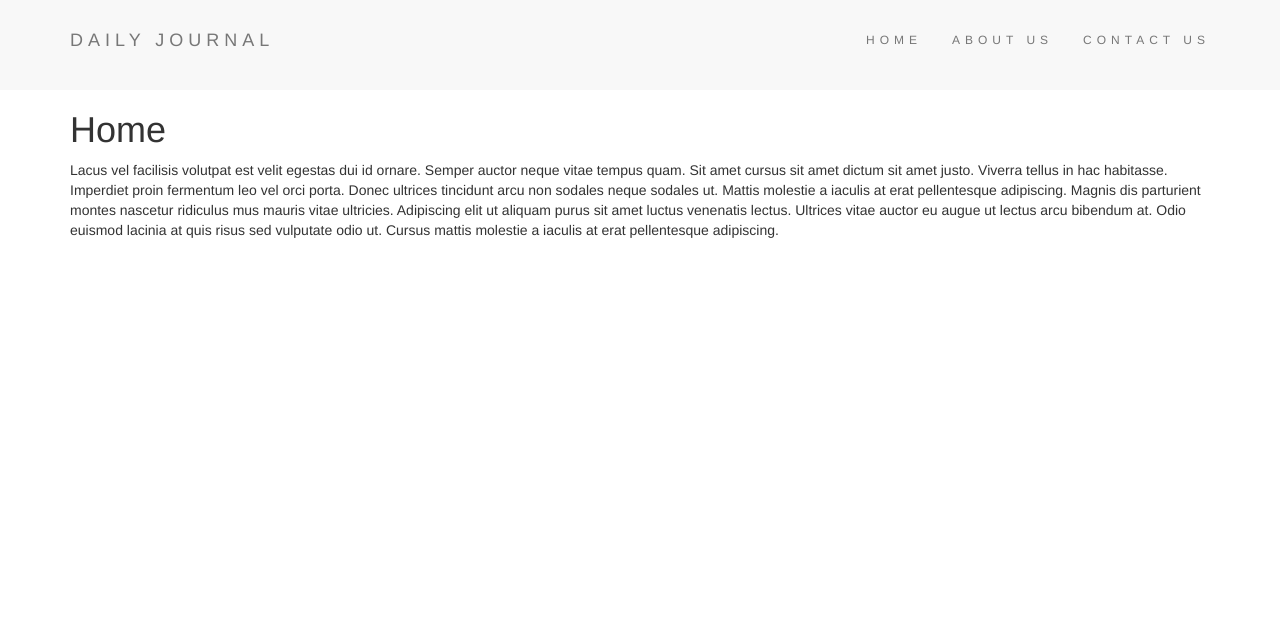
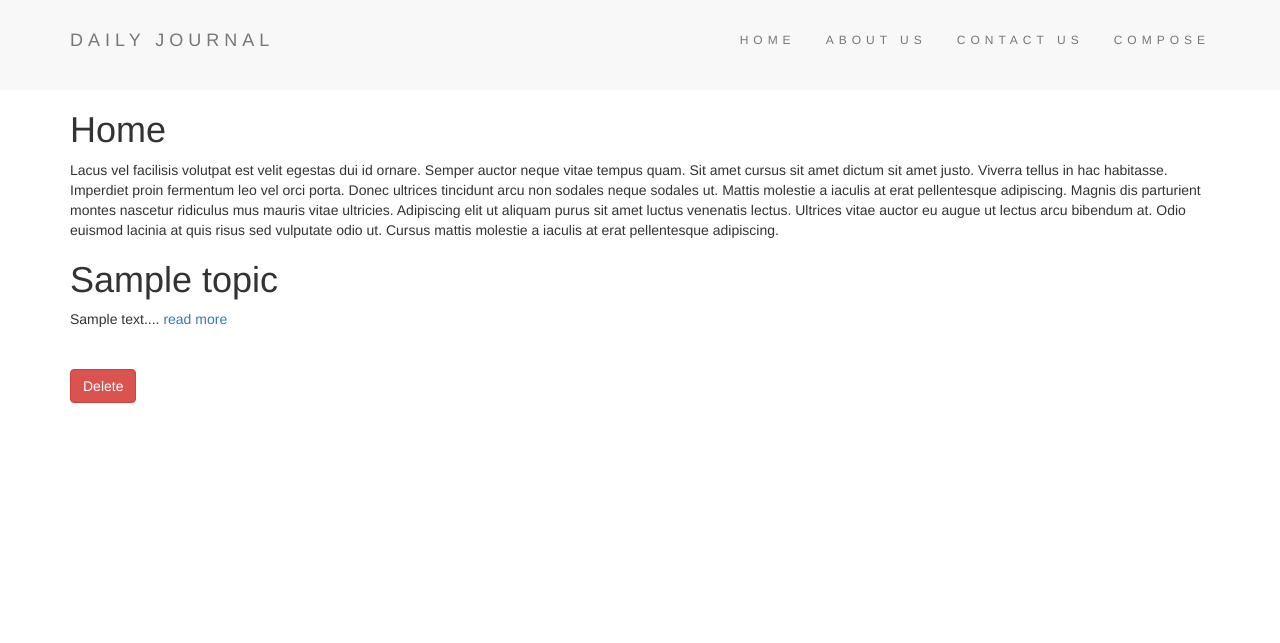
Before and after one commit to Vrushab-kudchi/blog-website-Vrushab, a Node server app: page / in a window 1280 px wide. Shown: the top 643 px of the page. Run offline with Node 20, Linux system fonts and the light colour scheme; tables that the repository leaves empty hold one stand-in row (values such as "Sample post"); some libraries are stand-ins or nearby versions.

Commit message:
Added to git

```diff
--- a/app.js
+++ b/app.js
@@ -1,28 +1,45 @@
-//jshint esversion:6
-
 const express = require("express");
 const bodyParser = require("body-parser");
+const mongoose = require("mongoose");
 const ejs = require("ejs");
 var _ = require('lodash');
 
+const app = express();
+
+app.set('view engine', 'ejs');
+
+mongoose.set('strictQuery', true);
+mongoose.connect("mongodb://localhost:27017/blogDB");
+
+const blogschema = mongoose.Schema({
+  title: String,
+  content: String
+})
+
+let blogDB = mongoose.model("topic", blogschema)
 
 const homeStartingContent = "Lacus vel facilisis volutpat est velit egestas dui id ornare. Semper auctor neque vitae tempus quam. Sit amet cursus sit amet dictum sit amet justo. Viverra tellus in hac habitasse. Imperdiet proin fermentum leo vel orci porta. Donec ultrices tincidunt arcu non sodales neque sodales ut. Mattis molestie a iaculis at erat pellentesque adipiscing. Magnis dis parturient montes nascetur ridiculus mus mauris vitae ultricies. Adipiscing elit ut aliquam purus sit amet luctus venenatis lectus. Ultrices vitae auctor eu augue ut lectus arcu bibendum at. Odio euismod lacinia at quis risus sed vulputate odio ut. Cursus mattis molestie a iaculis at erat pellentesque adipiscing.";
 const aboutContent = "Hac habitasse platea dictumst vestibulum rhoncus est pellentesque. Dictumst vestibulum rhoncus est pellentesque elit ullamcorper. Non diam phasellus vestibulum lorem sed. Platea dictumst quisque sagittis purus sit. Egestas sed sed risus pretium quam vulputate dignissim suspendisse. Mauris in aliquam sem fringilla. Semper risus in hendrerit gravida rutrum quisque non tellus orci. Amet massa vitae tortor condimentum lacinia quis vel eros. Enim ut tellus elementum sagittis vitae. Mauris ultrices eros in cursus turpis massa tincidunt dui.";
 const contactContent = "Scelerisque eleifend donec pretium vulputate sapien. Rhoncus urna neque viverra justo nec ultrices. Arcu dui vivamus arcu felis bibendum. Consectetur adipiscing elit duis tristique. Risus viverra adipiscing at in tellus integer feugiat. Sapien nec sagittis aliquam malesuada bibendum arcu vitae. Consequat interdum varius sit amet mattis. Iaculis nunc sed augue lacus. Interdum posuere lorem ipsum dolor sit amet consectetur adipiscing elit. Pulvinar elementum integer enim neque. Ultrices gravida dictum fusce ut placerat orci nulla. Mauris in aliquam sem fringilla ut morbi tincidunt. Tortor posuere ac ut consequat semper viverra nam libero.";
 
-const app = express();
 
-app.set('view engine', 'ejs');
 
-let posts = [];
 let topicParams = "";
 
 
-app.use(bodyParser.urlencoded({extended: true}));
+app.use(bodyParser.urlencoded({ extended: true }));
 app.use(express.static("public"));
 
 app.get('/', function (req, res) {
-  res.render("home", { homeData: homeStartingContent, postsData: posts ,topic: topicParams })
+  blogDB.find({}, function (err, data) {
+    if (err) {
+      console.log(err);
+    }
+    else {
+      res.render("home", { homeData: homeStartingContent, blogdata: data })
+    }
+  })
+
 })
 
 app.get('/about', function (req, res) {
@@ -30,7 +47,7 @@ app.get('/about', function (req, res) {
 })
 
 app.get('/contact', function (req, res) {
-  res.render("contact" , {contactData: contactContent})
+  res.render("contact", { contactData: contactContent })
 })
 
 app.get('/compose', function (req, res) {
@@ -39,34 +56,43 @@ app.get('/compose', function (req, res) {
 
 app.post('/composedata', function (req, res) {
 
-  let post = {
+  let topic = new blogDB({
     title: req.body.title,
     content: req.body.titledisc
-  }
-  posts.push(post)
+  })
+  topic.save().then(function () {
     res.redirect("/");
+  })
 })
 
 app.get('/post/:topic', function (req, res) {
-  posts.forEach(function (data) {
+  blogDB.find({}, function (err, results) {
+    results.forEach(function (data) {
       topicParams = _.lowerCase(req.params.topic)
-    if (_.lowerCase(data.title) === topicParams )
-    {
-      res.render("post" ,{searchTitle: data.title ,searchContent: data.content });
+      if (_.lowerCase(data.title) === topicParams) {
+        res.render("post", { searchTitle: data.title, searchContent: data.content });
         console.log("match found");
       } else {
         console.log("match not found");
       }
-
     })
 
   })
+})
+
+app.post("/delete", function (req, res) {
+
+  let contentid = req.body.id;
+  blogDB.deleteOne({ id: contentid }, function (err) {
+    if (!err) {
+      console.log("deleted")
+      res.redirect('/')
+    }
+  })
+});
 
 
 
-
-
-
-app.listen(3000, function() {
+app.listen(process.env.PORT || 3000, function () {
   console.log("Server started on port 3000");
 });
--- a/package.json
+++ b/package.json
@@ -12,6 +12,7 @@
     "body-parser": "^1.18.3",
     "ejs": "^3.1.8",
     "express": "^4.16.3",
-    "lodash": "^4.17.21"
+    "lodash": "^4.17.21",
+    "mongoose": "^6.9.0"
   }
 }
--- a/views/home.ejs
+++ b/views/home.ejs
@@ -6,7 +6,7 @@
     </p>
 
 
-    <% postsData.forEach(function(element) { %>
+    <% blogdata.forEach(function(element) { %>
         <h1>
             <%=element.title %>
         </h1>
@@ -14,6 +14,9 @@
             <%=element.content.substring(0,140) + "..." %>
 
                 <a href="/post/<%= element.title %> ">read more</a>
+                <form action="/delete" method="post">
+                    <button class="btn btn-danger" name="id" type="submit" value="<%= element.id %>">Delete</button>
+                </form>
         </p>
 
         <% }); %>
--- a/views/partials/header.ejs
+++ b/views/partials/header.ejs
@@ -17,6 +17,7 @@
         <li id="home"><a href="/">HOME</a></li>
         <li id="about"><a href="/about">ABOUT US</a></li>
         <li id="contact"><a href="/contact">CONTACT US</a></li>
+        <li id="compose"><a href="/compose">COMPOSE</a></li>
       </ul>
     </div>
   </nav>
--- a/views/post.ejs
+++ b/views/post.ejs
@@ -7,4 +7,5 @@
         <%= searchContent %>
     </p>
 
+
     <%- include('partials/footer') %>
```
Also changed, not shown: 2 other files. Lines whose indentation alone changed are shown as unchanged.
